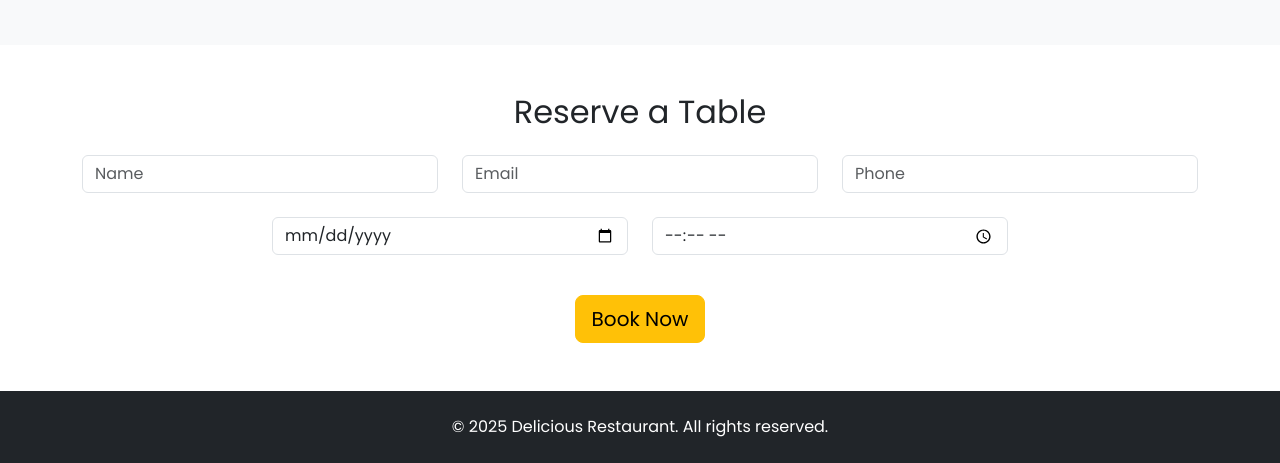
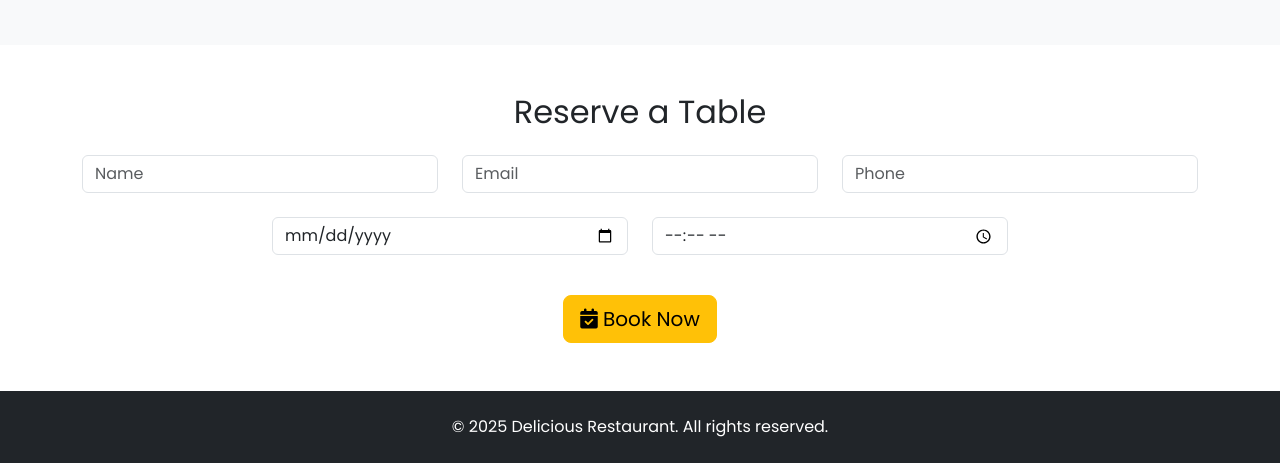
Before and after one commit to iamOmarFaruk/module-8-ostad, a plain HTML site: page index.html in a window 1280 px wide. Shown: the part 1422-1885 px from the top of the page. Drawn offline with nearby package versions, Linux system fonts and the light colour scheme.

Commit message:
add calendar icon to "Book Now" button

```diff
--- a/index.html
+++ b/index.html
@@ -152,7 +152,7 @@
 
                 <div class="col-12 text-center">
                     <button type="button" class="btn btn-warning btn-lg mt-3">
-                        Book Now
+                        <i class="fas fa-calendar-check"></i> Book Now
                     </button>
                 </div>
             </div>
```
